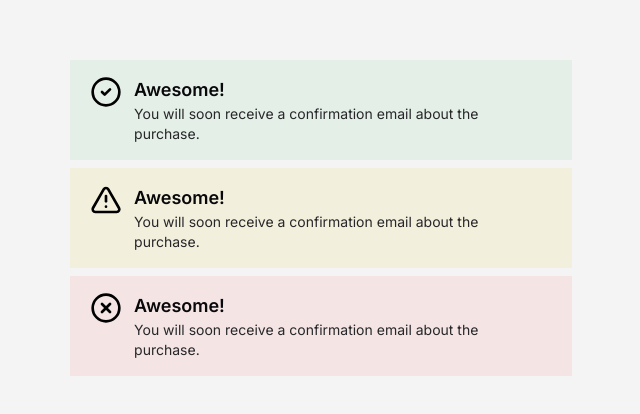
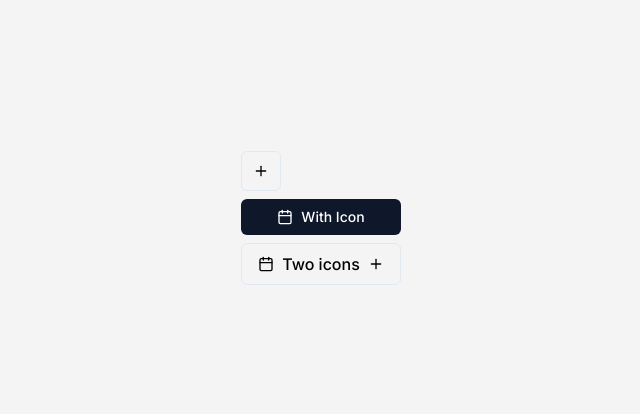
Before and after one commit to eric-figueira/ui-playground, a React (Vite) app: page / in a window 1280 px wide. Shown: the part 182-596 px from the top of the page, without its empty margins (319-959 px from the left). Built offline with nearby package versions, Linux system fonts and the light colour scheme.

Commit message:
feat: add shadcn/ui button

```diff
--- a/src/App.tsx
+++ b/src/App.tsx
@@ -1,40 +1,24 @@
-import { CircleCheck, TriangleAlert, CircleX } from "lucide-react";
-import {
-  Alert,
-  AlertContent,
-  AlertIcon,
-  AlertTitle,
-  AlertDescription
-} from "./components/alert";
-
+import { Calendar, Plus } from "lucide-react";
+import { Button, ButtonIcon } from "./components/shadcnui/button";
 
 export function App() {
   return (
     <main className="w-fulll h-screen bg-zinc-100 flex justify-center items-center">
       <div className="flex flex-col justify-center gap-2">
-        <Alert variant="success">
-          <AlertIcon icon={CircleCheck} variant="success" />
-          <AlertContent>
-            <AlertTitle>Awesome!</AlertTitle>
-            <AlertDescription>You will soon receive a confirmation email about the purchase.</AlertDescription>
-          </AlertContent>
-        </Alert>
+        <Button variant="outline" size="icon">
+          <ButtonIcon icon={Plus} />
+        </Button>
 
-        <Alert variant="warning">
-          <AlertIcon icon={TriangleAlert} variant="warning" />
-          <AlertContent>
-            <AlertTitle>Awesome!</AlertTitle>
-            <AlertDescription>You will soon receive a confirmation email about the purchase.</AlertDescription>
-          </AlertContent>
-        </Alert>
+        <Button variant="primary" size="medium">
+          <ButtonIcon icon={Calendar} />
+          With Icon
+        </Button>
 
-        <Alert variant="error">
-          <AlertIcon icon={CircleX} variant="error" />
-          <AlertContent>
-            <AlertTitle>Awesome!</AlertTitle>
-            <AlertDescription>You will soon receive a confirmation email about the purchase.</AlertDescription>
-          </AlertContent>
-        </Alert>
+        <Button variant="outline" size="medium">
+          <ButtonIcon icon={Calendar} />
+          Two icons
+          <ButtonIcon icon={Plus} />
+        </Button>
       </div>
     </main>
   )
--- /dev/null
+++ b/src/components/shadcnui/button.tsx
@@ -0,0 +1,55 @@
+import React, { ButtonHTMLAttributes } from "react";
+import { tv, type VariantProps } from "tailwind-variants";
+import { cn } from "../../lib/cn";
+
+const buttonVariants = tv({
+  base: "rounded-md font-medium flex justify-center items-center gap-2 focus:outline-none focus:ring-2 focus:ring-offset-1 focus:ring-zinc-600 transition disabled:opacity-80 disabled:cursor-not-allowed disabled:pointer-events-none",
+  variants: {
+    variant: {
+      primary: "bg-slate-900 hover:bg-slate-700 text-white text-sm",
+      outline: "border border-slate-200 bg-transparent hover:bg-slate-200 hover:border-slate-300",
+      subtle: "bg-slate-100 hover:bg-slate-200",
+      ghost: "bg-transparent hover:bg-slate-100",
+      link: "bg-transparent underline-offset-4 hover:underline",
+      danger: "bg-red-500 text-white hover:bg-red-600",
+    },
+    size: {
+      large: "px-8 py-3",
+      medium: "px-4 py-2",
+      small: "px-3 py-1.5",
+      icon: "h-10 w-10",
+    }
+  },
+  defaultVariants: {
+    variant: "primary",
+    size: "medium",
+  }
+})
+
+export interface ButtonIconProps {
+  icon: React.ElementType
+}
+
+function ButtonIcon({ icon: Icon }: ButtonIconProps) {
+  return (
+    <Icon className="size-4 shrink-0" />
+  )
+}
+
+export interface ButtonProps extends ButtonHTMLAttributes<HTMLButtonElement>, VariantProps<typeof buttonVariants> {}
+
+const Button = React.forwardRef<HTMLButtonElement, ButtonProps>(
+  ({ variant, size, children, className, ...props }, ref) => {
+    return (
+      <button
+        ref={ref}
+        className={cn(buttonVariants({ variant, size }), className)}
+        {...props}
+      >
+        {children}
+      </button>
+    )
+  }
+)
+
+export { Button, ButtonIcon }
--- /dev/null
+++ b/src/pages/alert.tsx
@@ -0,0 +1,40 @@
+import { CircleCheck, TriangleAlert, CircleX } from "lucide-react";
+import {
+  Alert,
+  AlertContent,
+  AlertIcon,
+  AlertTitle,
+  AlertDescription
+} from "../components/alert";
+
+export function AlertPage() {
+  return (
+    <main className="w-fulll h-screen bg-zinc-100 flex justify-center items-center">
+      <div className="flex flex-col justify-center gap-2">
+        <Alert variant="success">
+          <AlertIcon icon={CircleCheck} variant="success" />
+          <AlertContent>
+            <AlertTitle>Awesome!</AlertTitle>
+            <AlertDescription>You will soon receive a confirmation email about the purchase.</AlertDescription>
+          </AlertContent>
+        </Alert>
+
+        <Alert variant="warning">
+          <AlertIcon icon={TriangleAlert} variant="warning" />
+          <AlertContent>
+            <AlertTitle>Awesome!</AlertTitle>
+            <AlertDescription>You will soon receive a confirmation email about the purchase.</AlertDescription>
+          </AlertContent>
+        </Alert>
+
+        <Alert variant="error">
+          <AlertIcon icon={CircleX} variant="error" />
+          <AlertContent>
+            <AlertTitle>Awesome!</AlertTitle>
+            <AlertDescription>You will soon receive a confirmation email about the purchase.</AlertDescription>
+          </AlertContent>
+        </Alert>
+      </div>
+    </main>
+  )
+}
```
Also changed, not shown: src/pages/shadcn-button.tsx (added).
